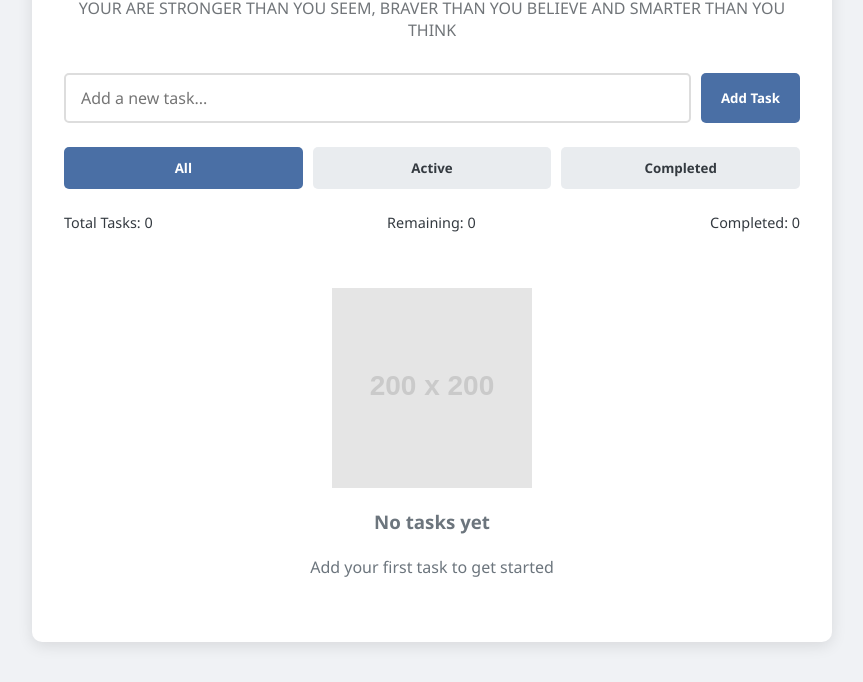
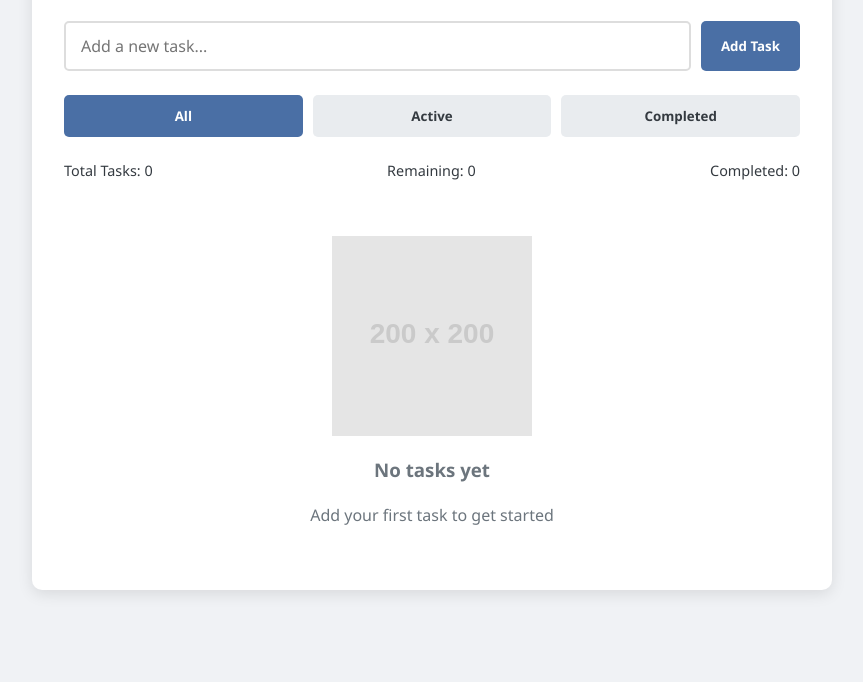
Before and after one commit to MKarthikeyan02/Todo-list, a plain HTML site: page index.html in a window 1280 px wide. Shown: the part 118-800 px from the top of the page, without its empty margins (208-1071 px from the left). Drawn offline with Linux system fonts and the light colour scheme; placeholder pictures from the web are drawn by us.

Commit message:
Update index.html

```diff
--- a/index.html
+++ b/index.html
@@ -208,7 +208,6 @@
     <div class="container">
         <header>
             <h1>MY TO-DO LIST</h1>
-            <p class="subtitle">YOUR ARE STRONGER THAN YOU SEEM, BRAVER THAN YOU BELIEVE AND SMARTER THAN YOU THINK</p>
         </header>
 
         <div class="input-section">
```
